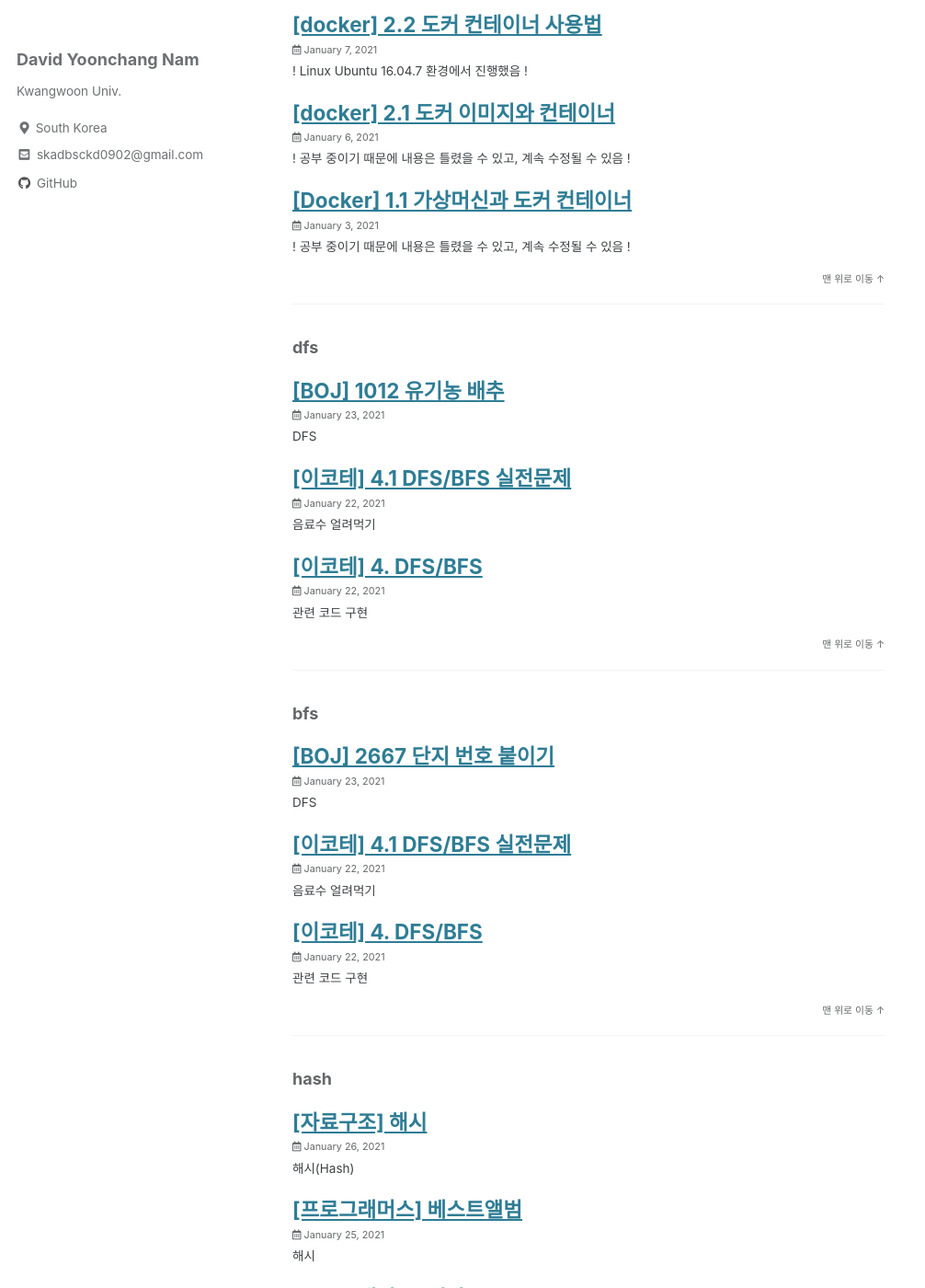
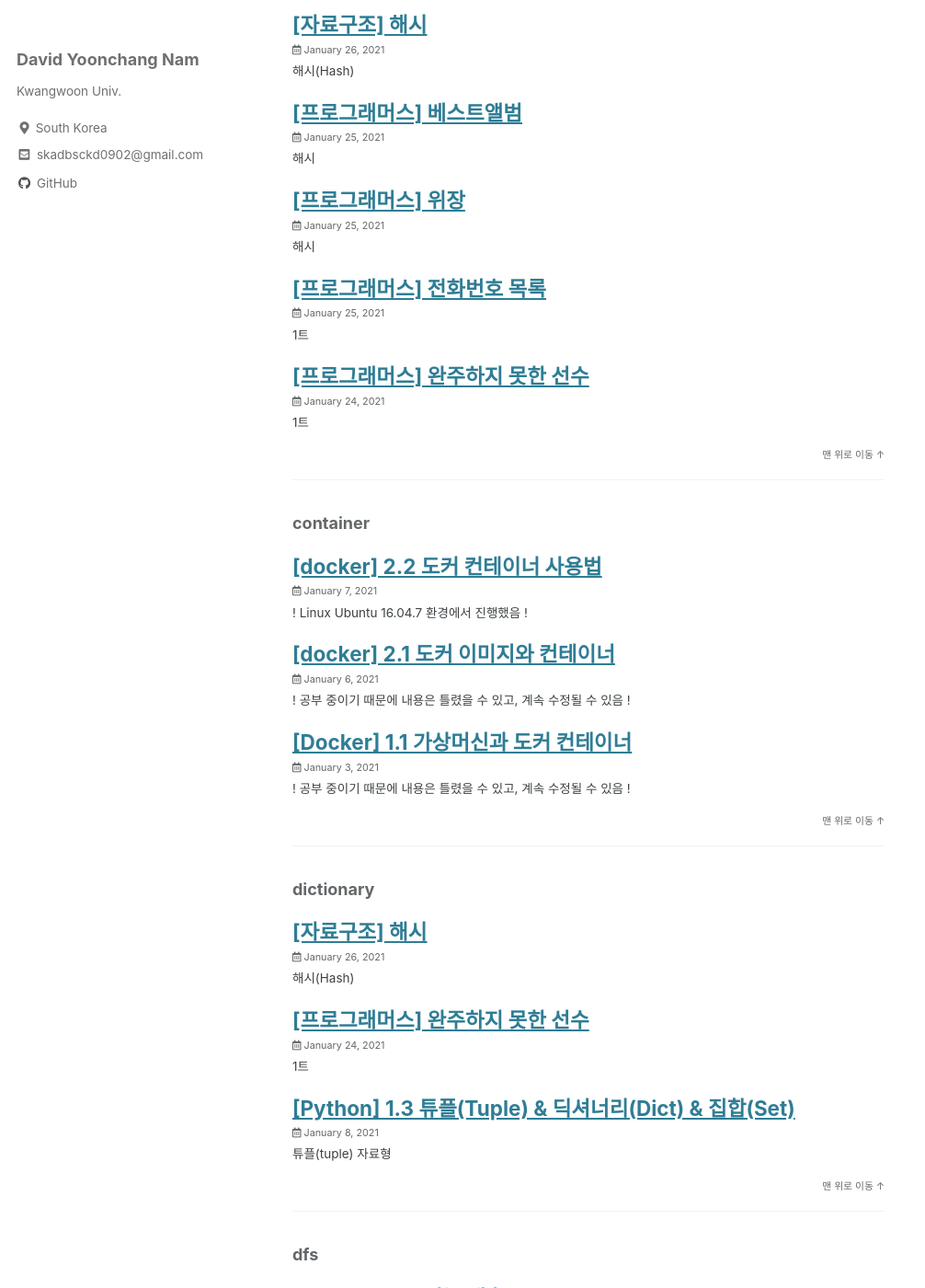
Before and after one commit to Akgop/Akgop.github.io, a Jekyll site: the page built from _pages/tags-archive.md, in a window 1280 px wide and 1400 px high, scrolled down 3086 px. Shown: the whole window at 92% size, without its empty margins (0-1006 px from the left). Built offline with Jekyll 4.4.1, drawn with Linux system fonts in a browser that asks for light colours; cached includes are drawn as plain includes; some of the changed text lies outside the part shown.

Commit message:
해당 포스트들 타이틀 수정

```diff
--- a/_posts/2021-01-24-programmers_hash_1.md
+++ b/_posts/2021-01-24-programmers_hash_1.md
@@ -1,4 +1,11 @@
-# 완주하지 못한 선수
+---
+title: \[프로그래머스] 완주하지 못한 선수
+categories:
+  - programmers
+tags:
+  - hash
+  - dictionary
+---
 
 ### 1트
 
--- a/_posts/2021-01-25-programmers_hash_2.md
+++ b/_posts/2021-01-25-programmers_hash_2.md
@@ -1,4 +1,10 @@
-# 전화번호 목록
+---
+title: \[프로그래머스] 전화번호 목록
+categories:
+  - programmers
+tags:
+  - hash
+---
 
 ### 1트
 
```
